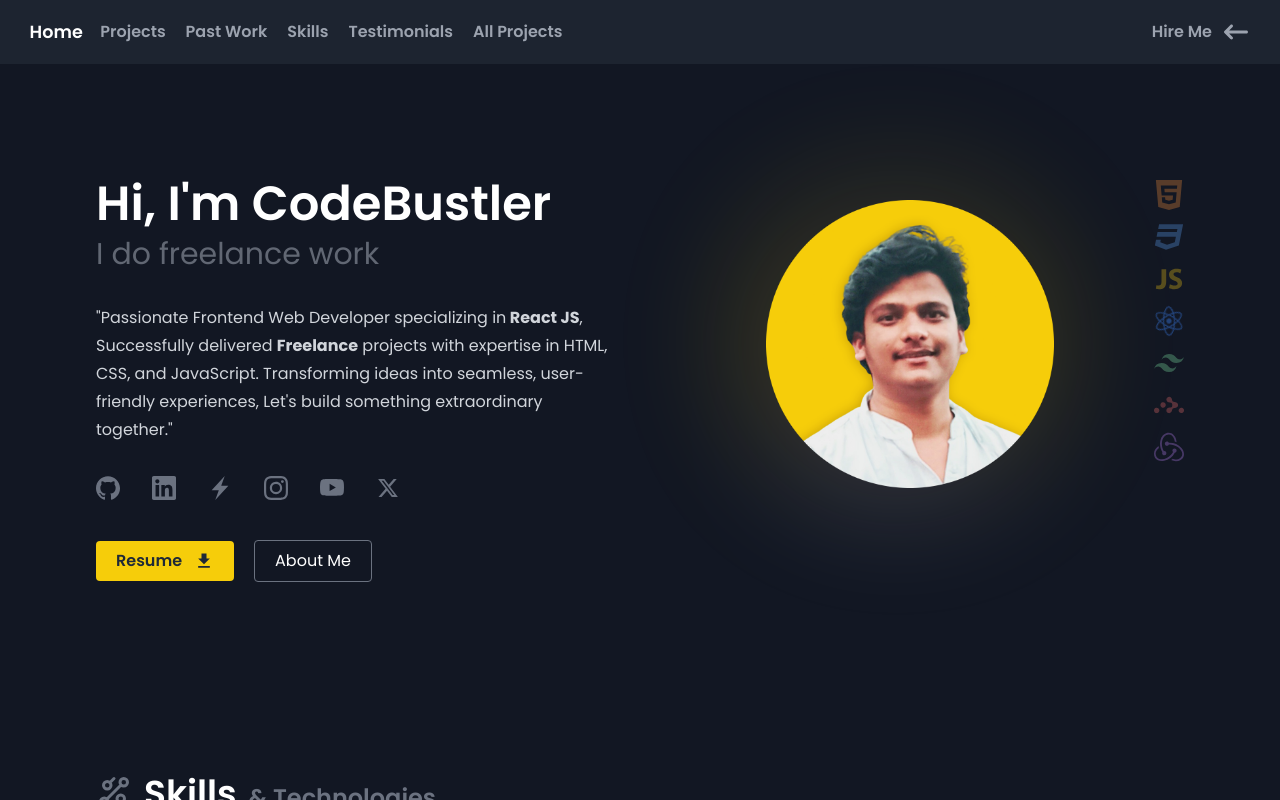
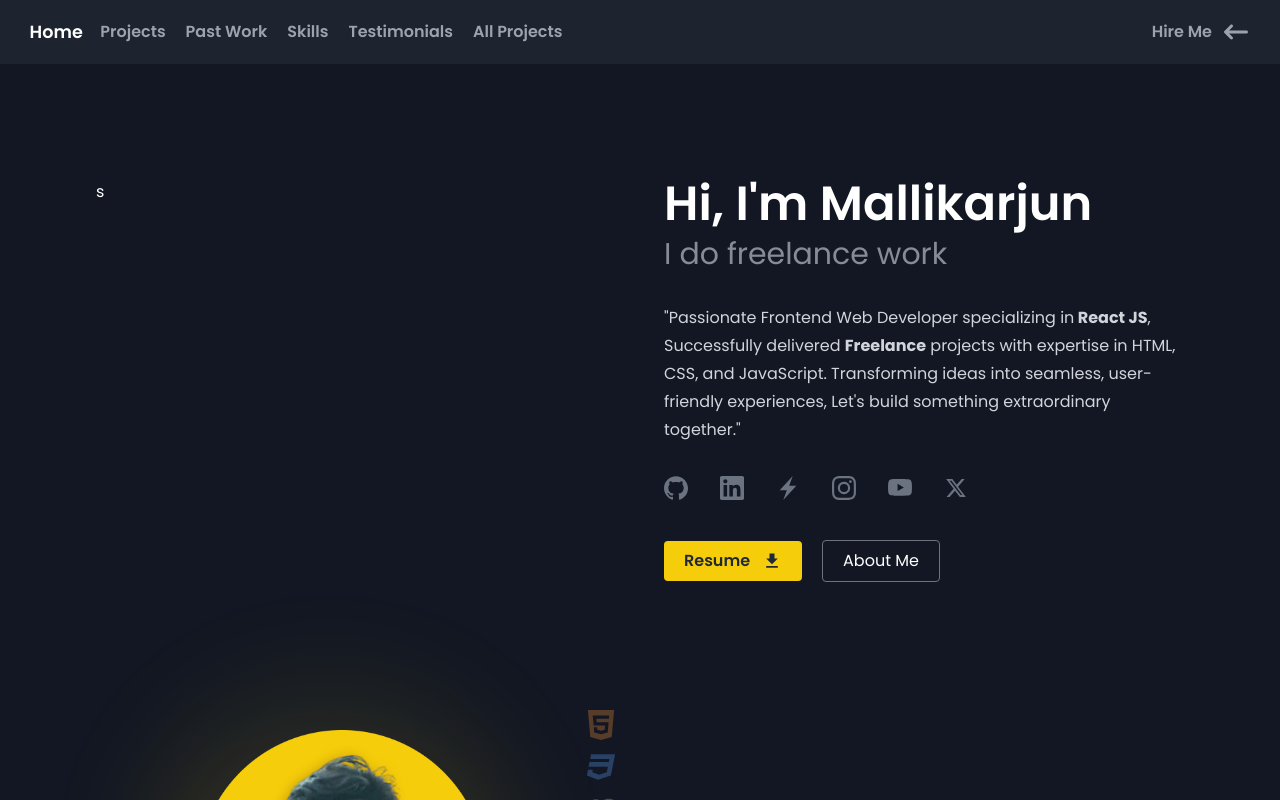
Before and after one commit to CodeBustler/my-portfolio, a React (Vite) app: page / in a window 1280 px wide. Shown: the top 800 px of the page. Built offline with nearby package versions, Linux system fonts and the light colour scheme.

Commit message:
UPDATE NAME

```diff
--- a/src/components/HeroSection.jsx
+++ b/src/components/HeroSection.jsx
@@ -41,11 +41,12 @@ function HeroSection() {
 	return (
 		<div className="container mx-auto md:mt-24  ">
 			<div className="grid grid-cols-1 md:grid-cols-2 gap-10 lg:gap-12  md:mt-0">
+				s
 				{/*LEFT CONTAINER -----------------------------------------------------*/}
 				<div className="order-2 md:order-1 flex flex-col  text-center md:text-left md:mb-20 ">
 					<div>
 						<h1 className="text-3xl  md:text-4xl  lg:text-5xl font-semibold ">
-							Hi, I'm CodeBustler
+							Hi, I'm Mallikarjun
 						</h1>
 						<div className="text-2xl   lg:text-3xl text-gray-400 mt-2">
 							{currentPara === 1 && (
@@ -160,7 +161,6 @@ function HeroSection() {
 						</Link>
 					</div>
 				</div>
-
 				{/*RIGHT CONTAINER -----------------------------------------------------*/}
 				<div className="order-1 md:order-2 flex flex-col md:flex-row items-center md:items-start justify-center md:justify-end gap-16 md:gap-24">
 					<div className="relative">
```
